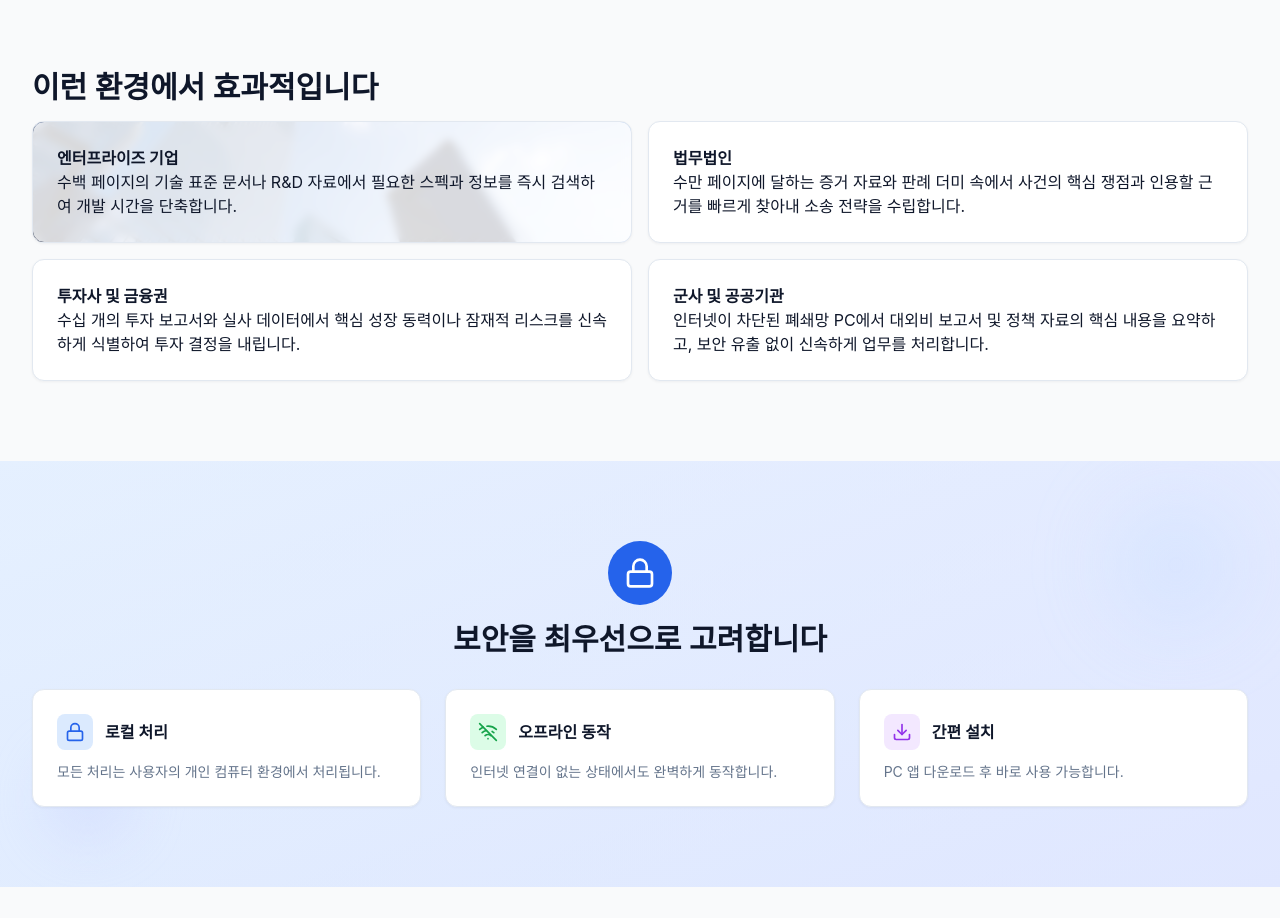
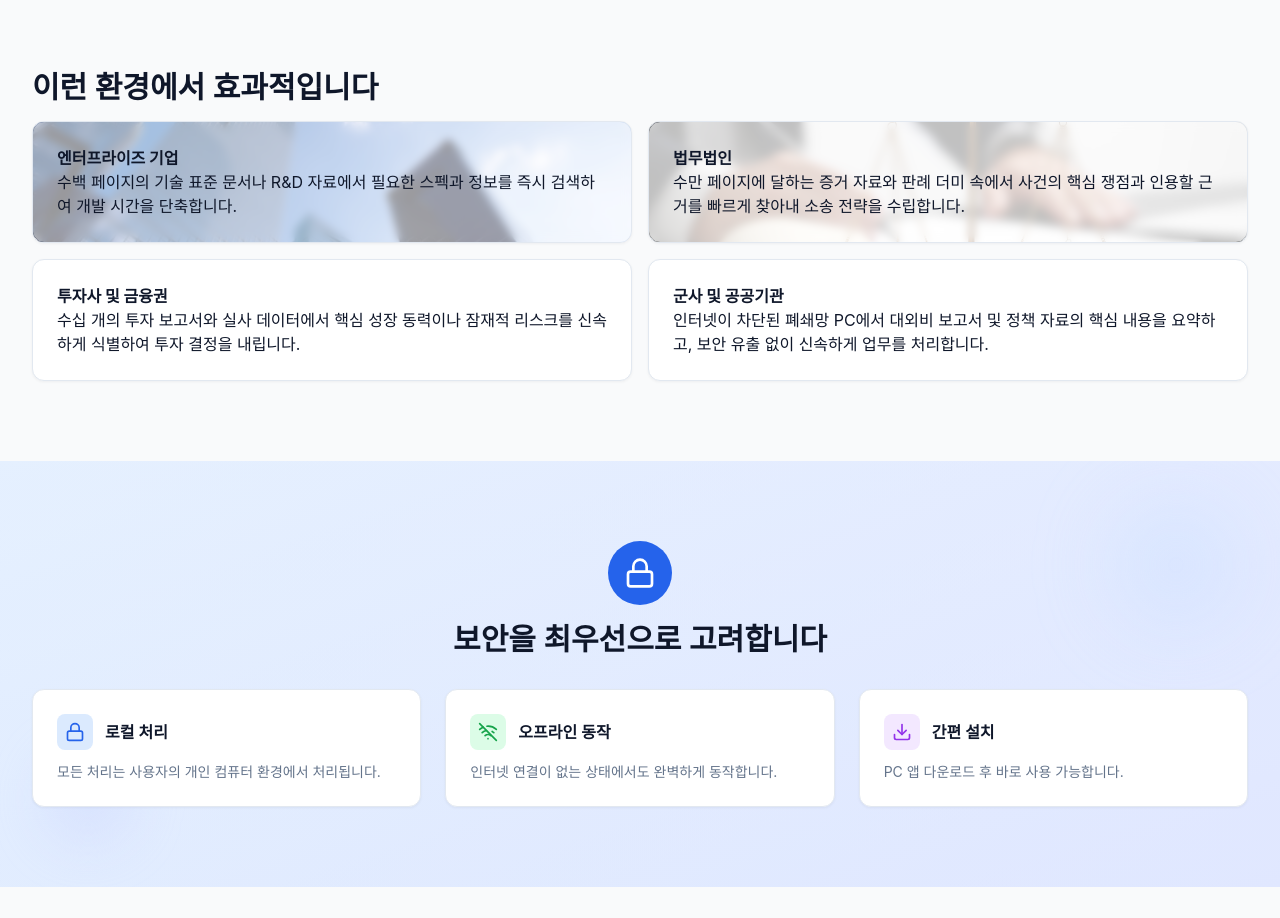
Before and after one commit to sh-kim-peekaboolabs/offline-docs-ai, a React (Vite) app: page / in a window 1280 px wide. Shown: the part 2780-3698 px from the top of the page. Built offline with nearby package versions, Linux system fonts and the light colour scheme.

Commit message:
Update legal and enterprise sections
Added the provided image to the "Legal Firms" section and adjusted the opacity of the background image in the "Enterprise" section for better visibility.

```diff
--- a/src/pages/Index.tsx
+++ b/src/pages/Index.tsx
@@ -252,8 +252,8 @@ const Scenarios = () => <section id="scenarios" className="section" aria-labelle
     <div className="container">
       <h2 id="scenarios-heading" className="text-2xl md:text-3xl font-semibold mb-4">이런 환경에서 효과적입니다</h2>
       <ul className="grid md:grid-cols-2 gap-4">
-        <li className="feature-card relative overflow-hidden" style={{backgroundImage: `url(/lovable-uploads/3098a8d7-6b45-47dc-abc4-9946c5c83a10.png)`, backgroundSize: 'cover', backgroundPosition: 'center'}}><div className="absolute inset-0 bg-white/85 backdrop-blur-sm"></div><div className="relative z-10"><strong>엔터프라이즈 기업</strong><br />수백 페이지의 기술 표준 문서나 R&D 자료에서 필요한 스펙과 정보를 즉시 검색하여 개발 시간을 단축합니다.</div></li>
-        <li className="feature-card"><strong>법무법인</strong><br />수만 페이지에 달하는 증거 자료와 판례 더미 속에서 사건의 핵심 쟁점과 인용할 근거를 빠르게 찾아내 소송 전략을 수립합니다.</li>
+        <li className="feature-card relative overflow-hidden" style={{backgroundImage: `url(/lovable-uploads/3098a8d7-6b45-47dc-abc4-9946c5c83a10.png)`, backgroundSize: 'cover', backgroundPosition: 'center'}}><div className="absolute inset-0 bg-white/60 backdrop-blur-sm"></div><div className="relative z-10"><strong>엔터프라이즈 기업</strong><br />수백 페이지의 기술 표준 문서나 R&D 자료에서 필요한 스펙과 정보를 즉시 검색하여 개발 시간을 단축합니다.</div></li>
+        <li className="feature-card relative overflow-hidden" style={{backgroundImage: `url(/lovable-uploads/964e7f8b-0bcd-47ff-972d-4595b6bebcd0.png)`, backgroundSize: 'cover', backgroundPosition: 'center'}}><div className="absolute inset-0 bg-white/75 backdrop-blur-sm"></div><div className="relative z-10"><strong>법무법인</strong><br />수만 페이지에 달하는 증거 자료와 판례 더미 속에서 사건의 핵심 쟁점과 인용할 근거를 빠르게 찾아내 소송 전략을 수립합니다.</div></li>
         <li className="feature-card"><strong>투자사 및 금융권</strong><br />수십 개의 투자 보고서와 실사 데이터에서 핵심 성장 동력이나 잠재적 리스크를 신속하게 식별하여 투자 결정을 내립니다.</li>
         <li className="feature-card"><strong>군사 및 공공기관</strong><br />인터넷이 차단된 폐쇄망 PC에서 대외비 보고서 및 정책 자료의 핵심 내용을 요약하고, 보안 유출 없이 신속하게 업무를 처리합니다.</li>
       </ul>
```
Also changed, not shown: public/lovable-uploads/964e7f8b-0bcd-47ff-972d-4595b6bebcd0.png (added).
